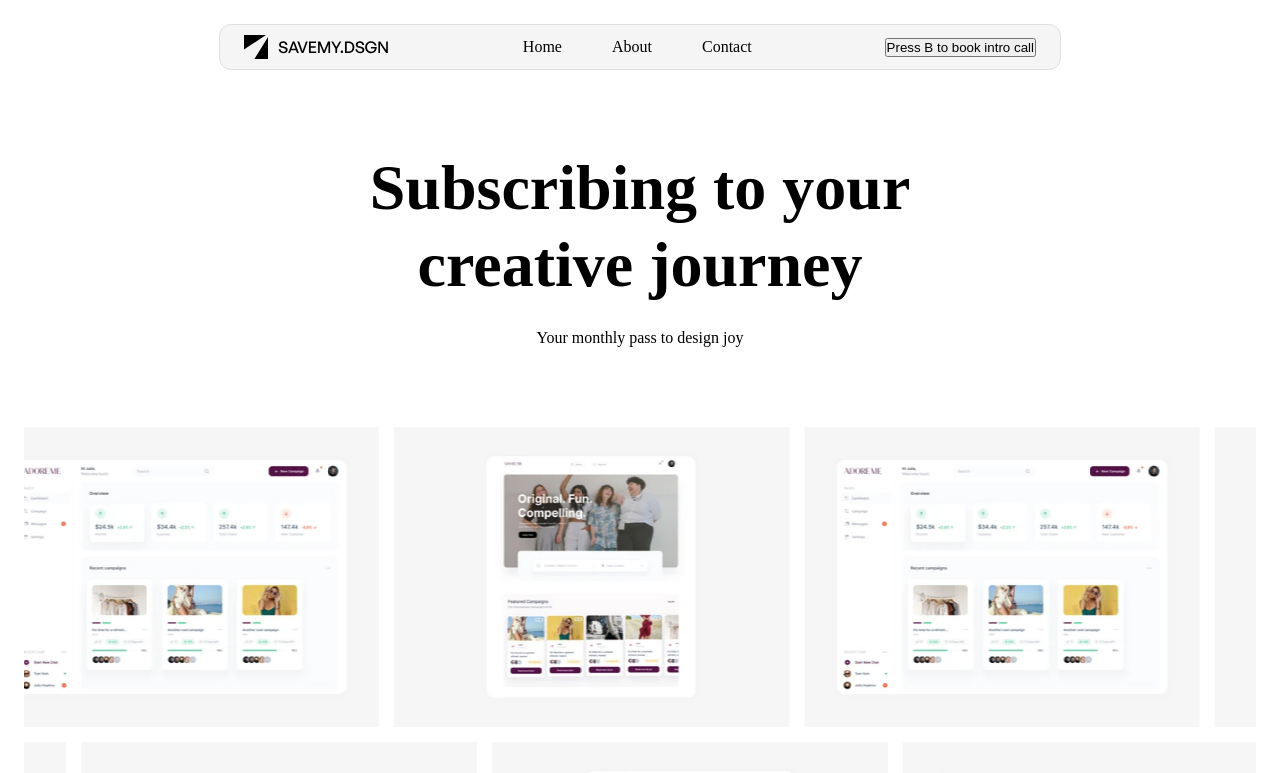
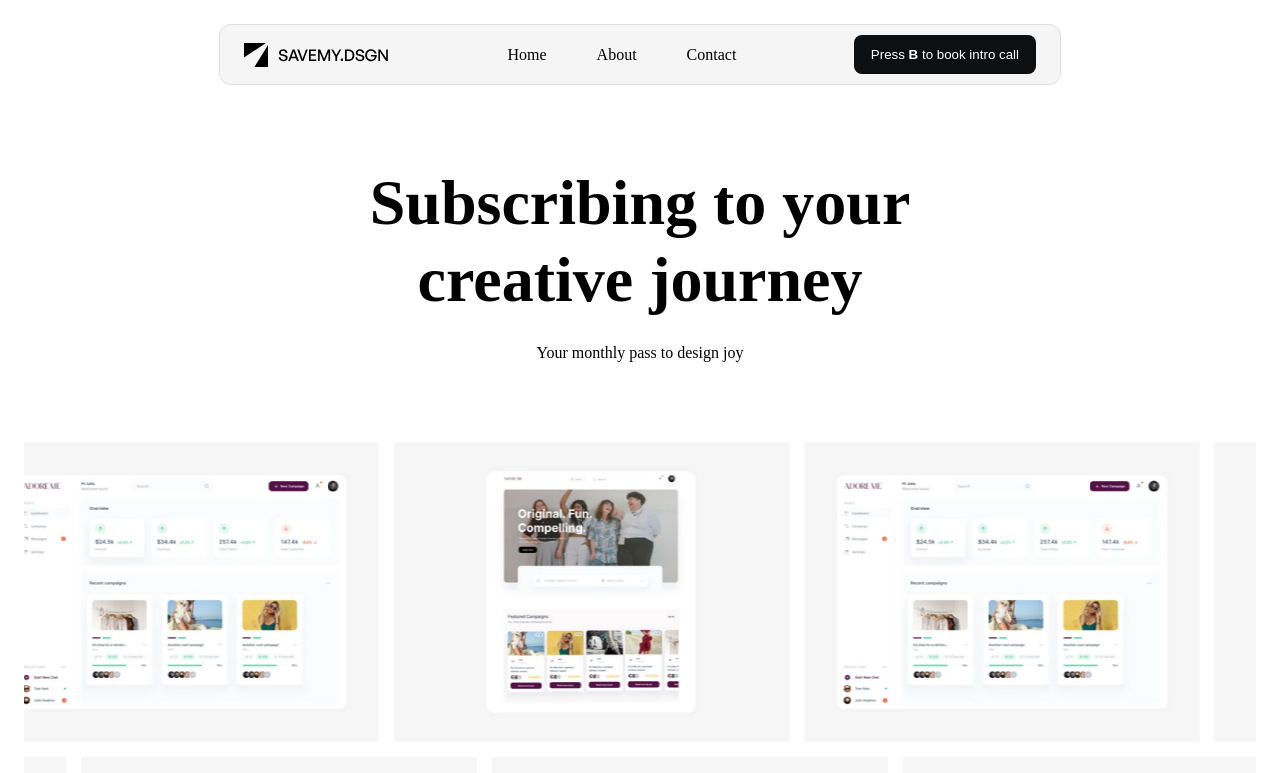
Before and after one commit to NikolayTok/SAVEMYDSGN, a Next.js app: page / in a window 1280 px wide. Shown: the top 773 px of the page. Built offline with nearby package versions, Linux system fonts and the light colour scheme.

Commit message:
added btn component

```diff
--- a/src/components/AppButton.tsx
+++ b/src/components/AppButton.tsx
@@ -6,16 +6,14 @@ type AppButtonProps = {
     onClick?: () => void;
     type?: "button" | "submit" | "reset";
     className?: string;
-    style?: React.CSSProperties;
 }
 
-const AppButton = ({ children, onClick, type = "button", className = "", style }:AppButtonProps) => {
+const AppButton = ({ children, onClick, type = "button", className = "", }:AppButtonProps) => {
     return (
         <button
             className={`app-button ${className}`}
             onClick={onClick}
             type={type}
-            style={style}
             aria-pressed="false"
         >
             {children}
--- a/src/components/Header.tsx
+++ b/src/components/Header.tsx
@@ -26,7 +26,7 @@ const Header = () => {
             <Link href="/contact">Contact</Link>
             </li>
         </ul>
-        <AppButton>Press B to book intro call</AppButton>
+        <AppButton>Press <b>B</b> to book intro call</AppButton>
       </nav>
     </header>
   );
--- a/src/styles/app-button.scss
+++ b/src/styles/app-button.scss
@@ -0,0 +1,8 @@
+.app-button {
+  background-color: var(--secondary-color);
+  padding: 10px 15px;
+  border-radius: 8px;
+  color: var(--text-color-secondary);
+  border-color: transparent;
+  outline: transparent;
+}
--- a/src/styles/colors.scss
+++ b/src/styles/colors.scss
@@ -3,6 +3,7 @@
   --secondary-color: #0E0F10;
   --background-color: #fff;
   --text-color: #000000;
+  --text-color-secondary: #FFFFFF;
 }
 
 body {
```
